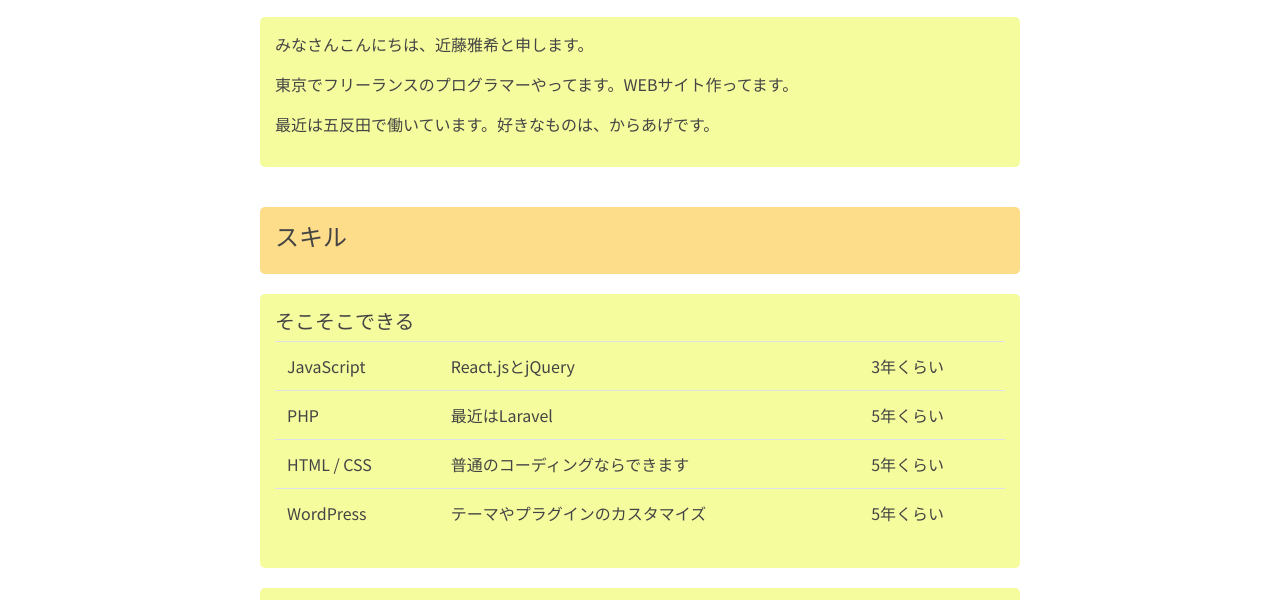
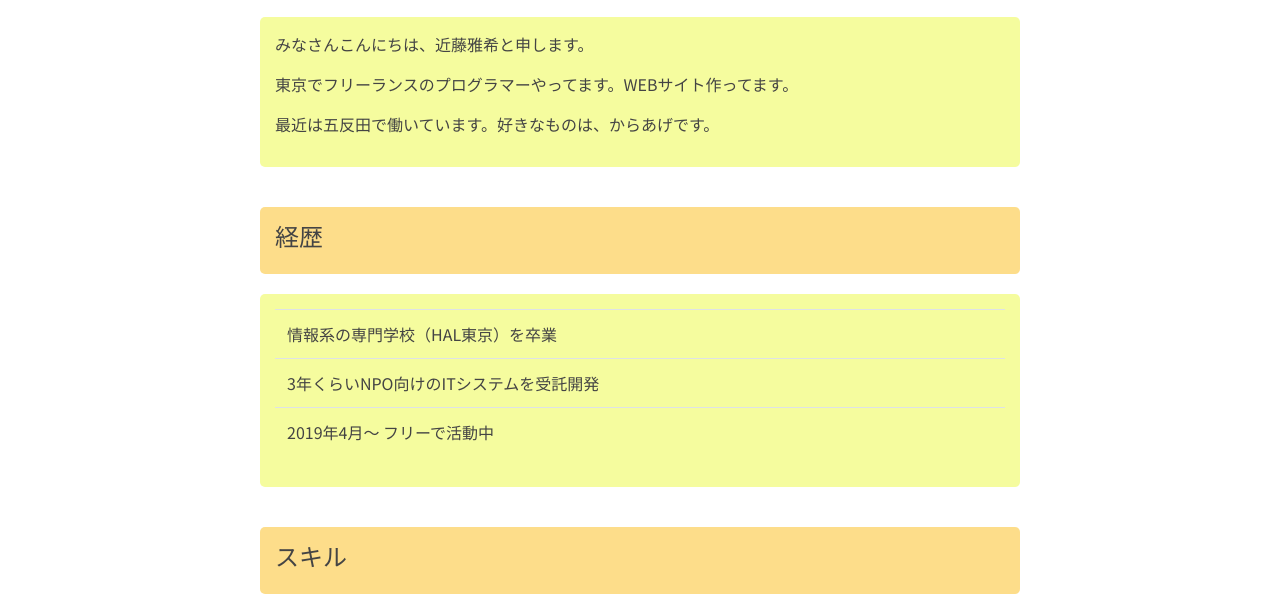
Before and after one commit to conn-do/japaan.jp-v3, a plain HTML site: page index.html in a window 1280 px wide. Shown: the part 569-1169 px from the top of the page. Drawn offline with nearby package versions, Linux system fonts and the light colour scheme.

Commit message:
経歴を追加

```diff
--- a/index.html
+++ b/index.html
@@ -53,6 +53,28 @@
                         <p>みなさんこんにちは、近藤雅希と申します。</p>
                         <p>東京でフリーランスのプログラマーやってます。WEBサイト作ってます。</p>
                         <p>最近は五反田で働いています。好きなものは、からあげです。</p>
+                    </div>
+                </div>
+            </div>
+            <div class="text-block">
+                <div class="row justify-content-center">
+                    <div class="col-11 col-md-8 text-block-header">
+                        <h2 class="h4">経歴</h2>
+                    </div>
+                </div>
+                <div class="row justify-content-center">
+                    <div class="col-11 col-md-8 text-block-content">
+                        <table class="table">
+                            <tr>
+                                <td>情報系の専門学校（HAL東京）を卒業</td>
+                            </tr>
+                            <tr>
+                                <td>3年くらいNPO向けのITシステムを受託開発</td>
+                            </tr>
+                            <tr>
+                                <td>2019年4月〜 フリーで活動中</td>
+                            </tr>
+                        </table>
                     </div>
                 </div>
             </div>
```
